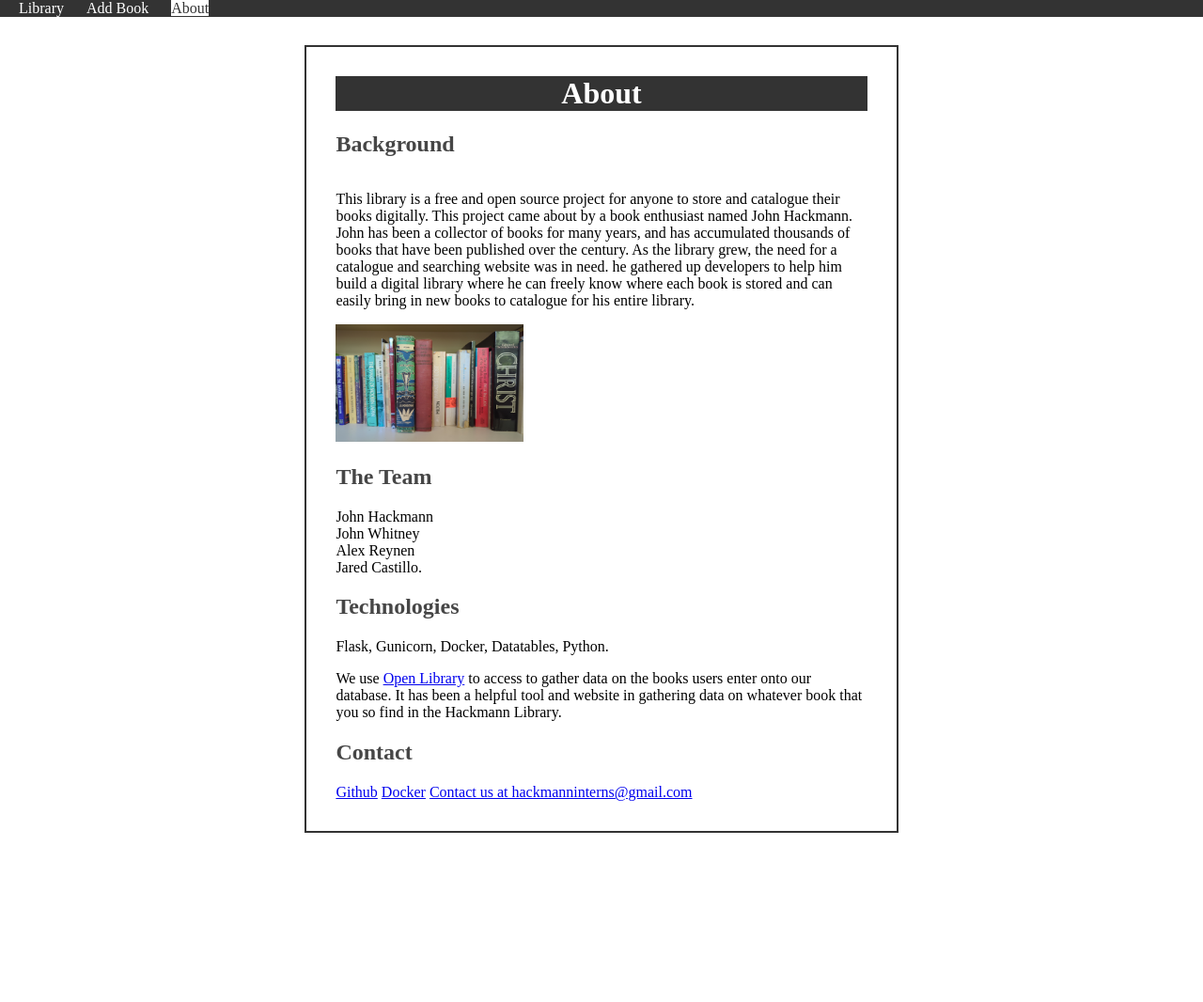
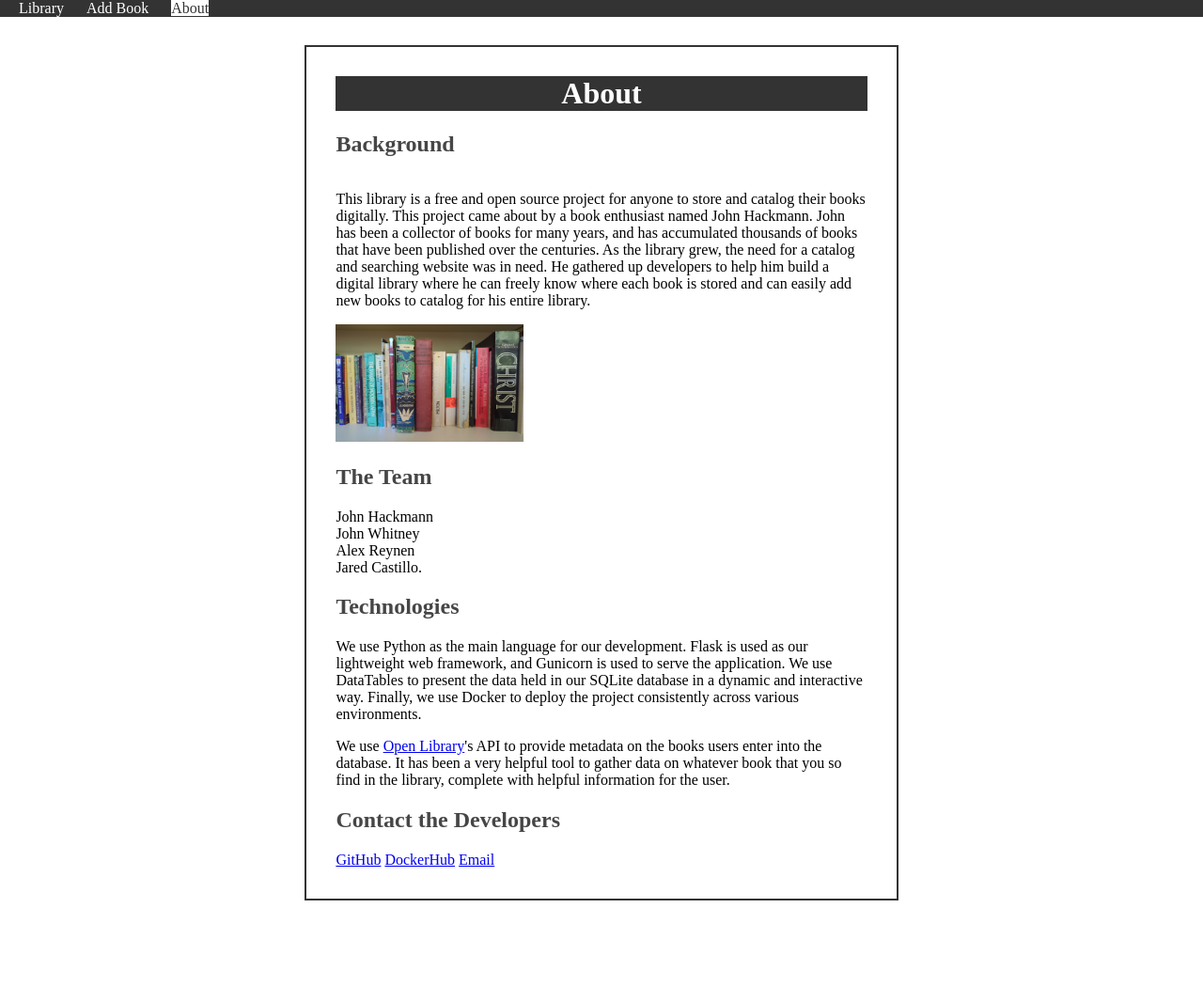
Before and after one commit to HackmannInterns/bookshelfdb, a Flask app: page /about in a window 1280 px wide. Shown: the part 60-1126 px from the top of the page at 94% size. Before the commit the page ends 946 px from the top, so only its background shows below. Run offline with Flask 3, Linux system fonts and the light colour scheme.

Commit message:
update copy

```diff
--- a/templates/about.html
+++ b/templates/about.html
@@ -17,14 +17,12 @@
 
             <h2>Background</h2>
             <p class="first">
-                This library is a free and open source project for anyone to store and catalogue their books digitally.
+                This library is a free and open source project for anyone to store and catalog their books digitally.
                 This project came about by a book enthusiast named John Hackmann. John has been a collector of books for
-                many years, and has accumulated thousands of books that have been published over the century. As the
-                library grew, the need for a catalogue and searching website was in need. he gathered up developers to help
-                him build a digital library where he can freely know where each book is stored and can easily bring in
-                new books to catalogue for his entire library.
-
-
+                many years, and has accumulated thousands of books that have been published over the centuries. As the
+                library grew, the need for a catalog and searching website was in need. He gathered up developers to
+                help him build a digital library where he can freely know where each book is stored and can easily add
+                new books to catalog for his entire library.
             </p>
             <img src="static\images\books.jpg" class="image">
 
@@ -38,31 +36,23 @@
 
             <h2>Technologies</h2>
             <p>
-                Flask, Gunicorn, Docker, Datatables, Python.
+                We use Python as the main language for our development. Flask is used as our lightweight web framework,
+                and Gunicorn is used to serve the application. We use DataTables to present the data held in our SQLite
+                database in a dynamic and interactive way. Finally, we use Docker to deploy the project consistently
+                across various environments.
             </p>
             <p>
-                We use <a href="https://openlibrary.org/">Open Library</a> to access to gather data on the books users
-                enter onto our database. It has been a helpful
-                tool and website in gathering data on whatever book that you so find in the Hackmann Library.
+                We use <a href="https://openlibrary.org/">Open Library</a>'s API to provide metadata on the books users
+                enter into the database. It has been a very helpful tool to gather data on whatever book that you so
+                find in the library, complete with helpful information for the user.
             </p>
 
-
-
-            <h2>Contact</h2>
-            <a href="https://github.com/HackmannInterns/bookshelfdb">Github</a>
-            <a href="https://hub.docker.com/r/alexreynen/bookshelfdb">Docker</a>
-            <a href="mailto:hackmanninterns@gmail.com">Contact us at hackmanninterns@gmail.com</a>
+            <h2>Contact the Developers</h2>
+            <a href="https://github.com/HackmannInterns/bookshelfdb">GitHub</a>
+            <a href="https://hub.docker.com/r/alexreynen/bookshelfdb">DockerHub</a>
+            <a href="mailto:hackmanninterns@gmail.com">Email</a>
 
         </div>
 
     </div>
-
-
-    <!-- introduction -->
-    <!-- maybe some pictures of some books -->
-    <!-- background
-         Values (maybe)
-         Team
-         Contact
-         References-->
 </body>
```
